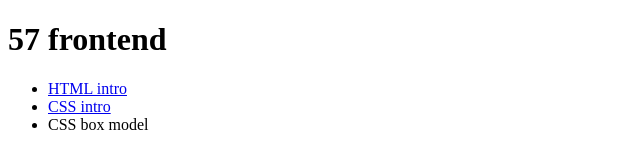
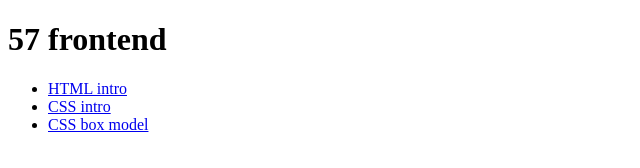
Before and after one commit to Gott-II/57fs, a plain HTML site: page index.html in a window 1280 px wide. Shown: the whole page, without its empty margins (0-640 px from the left). Drawn offline with Linux system fonts and the light colour scheme.

Commit message:
lesson_3

```diff
--- a/index.html
+++ b/index.html
@@ -10,7 +10,7 @@
 <ul>
     <li><a href="lesson_1/index.html">HTML intro</a></li>
     <li><a href="lesson_2/index.html">CSS intro</a></li>
-    <li><a href="lesson_3/index.html"></a>CSS box model</li>
+    <li><a href="lesson_3/index.html">CSS box model</a></li>
 </ul>
 
 </body>
```
